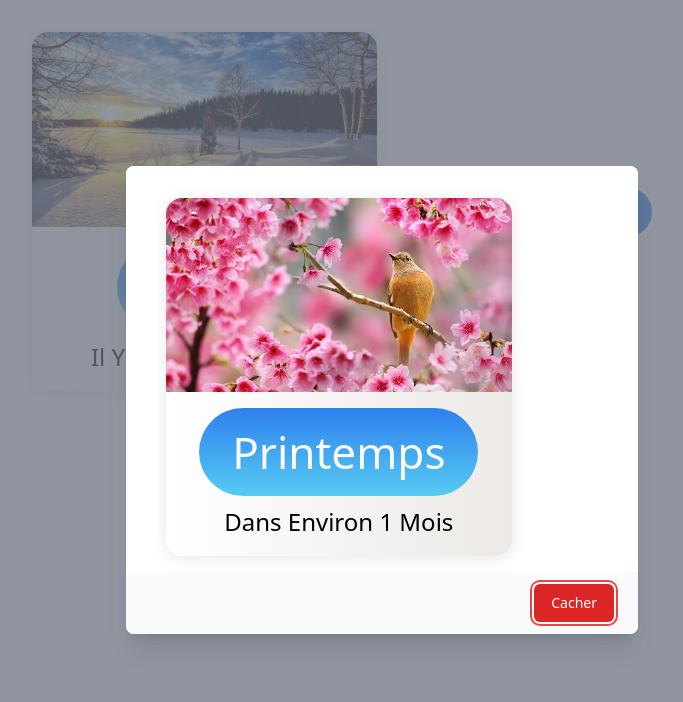
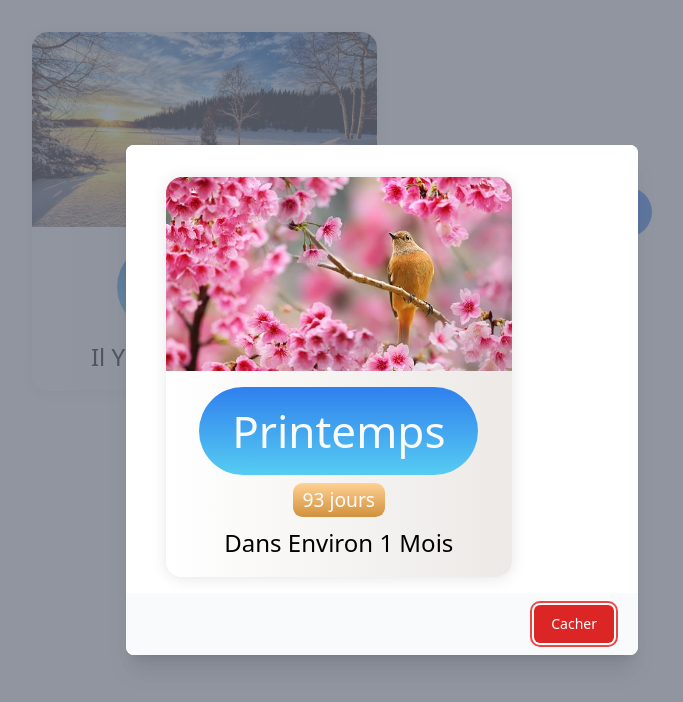
Before and after one commit to Damsito/les4saisons, a React (Vite) app: page / in a window 1280 px wide. Both pictures are taken after a click on the button "Afficher la saison suivante". Shown: the top 702 px of the page, without its empty margins (258-941 px from the left). Built offline with nearby package versions, Linux system fonts and the light colour scheme; a web font is replaced by a local one.

Commit message:
Feat: ajout de la duree dans la modal de la future saison

```diff
--- a/package.json
+++ b/package.json
@@ -14,6 +14,7 @@
     "@headlessui/react": "^1.4.3",
     "@heroicons/react": "^1.0.5",
     "date-fns": "^2.28.0",
+    "pluralize": "^8.0.0",
     "react": "^17.0.2",
     "react-dom": "^17.0.2"
   },
--- a/src/App.js
+++ b/src/App.js
@@ -9,12 +9,12 @@ import {Button} from "./Button";
 import {useState} from "react";
 export function App() {
     let {dateSaisonActuel, depuisCurrent} = getCurrentSeason()
-    let {dateSaisonSuivante, depuisNext} = getNextSeason()
+    let {dateSaisonSuivante, depuisNext, duree} = getNextSeason()
     const [open, setOpen] = useState(false)
     const onClick = () => setOpen(!open)
     return <div className={'App'}>
         <Card name={dateSaisonActuel.name} depuis={depuisCurrent} />
-        <Modal open={open} setOpen={setOpen}><Card name={dateSaisonSuivante.name} depuis={depuisNext} />
+        <Modal open={open} setOpen={setOpen}><Card name={dateSaisonSuivante.name} depuis={depuisNext} duree={duree} />
         </Modal>
         <div className={'Button'}>
             <Button onClick={onClick}>Afficher la saison suivante</Button>
--- a/src/Card.css
+++ b/src/Card.css
@@ -35,6 +35,13 @@ img {
     border-radius: 1em;
     font-size: 2.75rem;
 }
+.tag-sm {
+    align-self: center;
+    padding: .15em .5em;
+    border-radius: 0.5em;
+    font-size: 1.2rem;
+}
+
 
 .tag + .tag {
     margin-left: .5em;
--- a/src/Card.js
+++ b/src/Card.js
@@ -3,7 +3,8 @@ import Hiver from "../public/images/Hiver.jpg"
 import Automne from "../public/images/Automne.jpg"
 import Ete from "../public/images/Ete.jpg"
 import Printemps from "../public/images/Printemps.jpg"
-export function Card({name, depuis}){
+let pluralize = require('pluralize')
+export function Card({name, depuis, duree = null}){
     const getImage = (name) => {
         switch(name){
             case "Hiver":
@@ -23,6 +24,7 @@ export function Card({name, depuis}){
         </div>
         <div className="card__body">
             <span className="tag tag-blue">{name}</span>
+            {duree && <span className="tag-sm tag-brown ">{pluralize('jour', Math.abs(duree), true)} </span>}
             <h4 className={'text-center'}>{depuis}</h4>
         </div>
     </div>
--- a/src/getCurrentSeason.js
+++ b/src/getCurrentSeason.js
@@ -3,13 +3,13 @@ import {differenceInMonths, formatDistanceToNow} from "date-fns";
 import fr from "date-fns/locale/fr";
 
 export default function getCurrentSeason(){
-    let resulat = null
+    let lastResultat = null
     let dateSaisonActuel = null
     let now = new Date()
     dates.map(d => {
         let result = differenceInMonths(now, d.value)
-        if(!result || result > resulat){
-            resulat = result
+        if(!result || result > lastResultat){
+            lastResultat = result
             dateSaisonActuel = d
         }
     })
--- a/src/getNextSeason.js
+++ b/src/getNextSeason.js
@@ -1,33 +1,32 @@
 import {dates} from "./dates";
-import {compareAsc, differenceInMonths, formatDistance, formatDistanceToNow} from "date-fns";
+import {compareAsc, differenceInCalendarDays, formatDistanceToNow} from "date-fns";
 import fr from "date-fns/locale/fr";
+import getCurrentSeason from "./getCurrentSeason";
 
 export default function getNextSeason(){
-    let resulat = null
-    let goodDate = null
-    let now = new Date()
+    let {dateSaisonActuel} = getCurrentSeason()
     let datesValue = dates.map(d => { return d.value})
     let sortedDates = datesValue.sort(compareAsc)
-    dates.map(d => {
-        let result = differenceInMonths(now, d.value)
-        if(!result || result > resulat){
-            resulat = result
-            goodDate = d
-        }
-    })
-    let indexNextDate = sortedDates.indexOf(goodDate.value)
+
+    let indexNextDate = sortedDates.indexOf(dateSaisonActuel.value)
 
     let next = sortedDates[indexNextDate + 1]
-
+    let nextNext = sortedDates[indexNextDate + 2]
     const depuisNext = formatDistanceToNow(
         next,
-        { locale: fr,
-            addSuffix: true }
+        {
+            locale: fr,
+            addSuffix: true
+        }
     )
     let dateSaisonSuivante = dates.filter(d => {
         if(d.value === next){
             return d
         }
     })[0]
-    return {dateSaisonSuivante, depuisNext}
+    let duree = differenceInCalendarDays(
+        next,
+        nextNext
+    )
+    return {dateSaisonSuivante, depuisNext, duree}
 }
```
Also changed, not shown: 1 other file (tests, documents, lock files or other folders).
